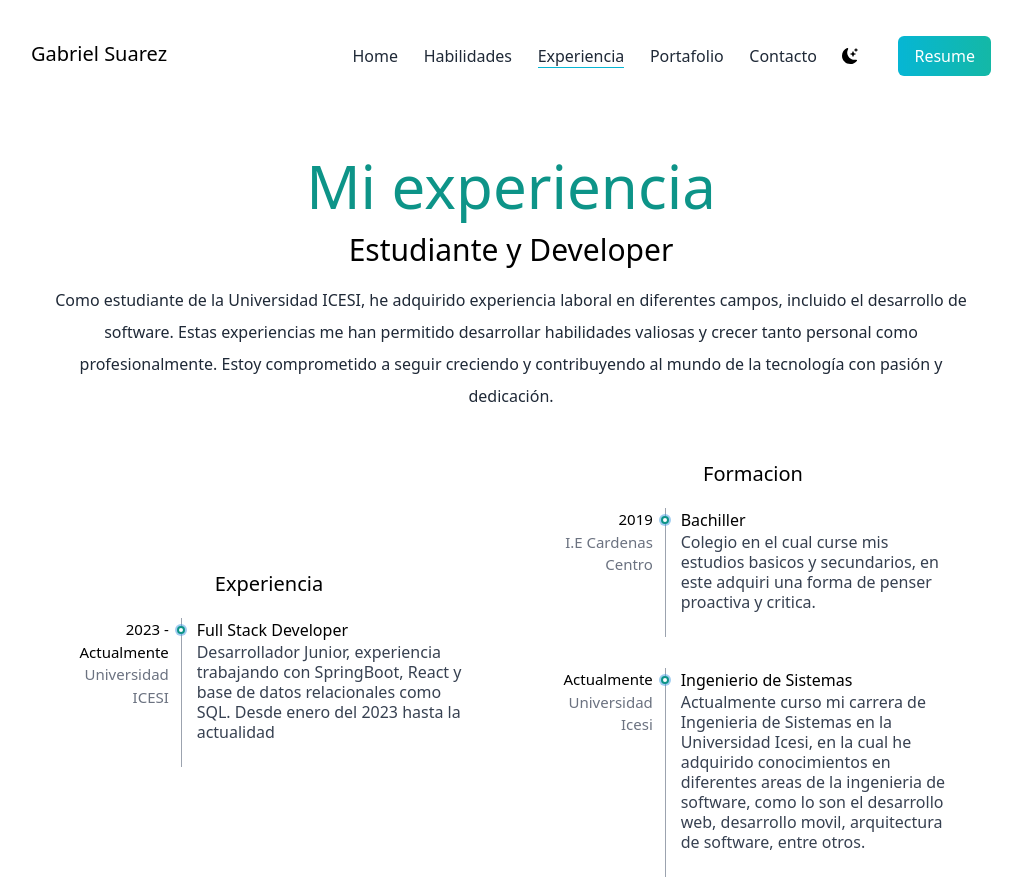
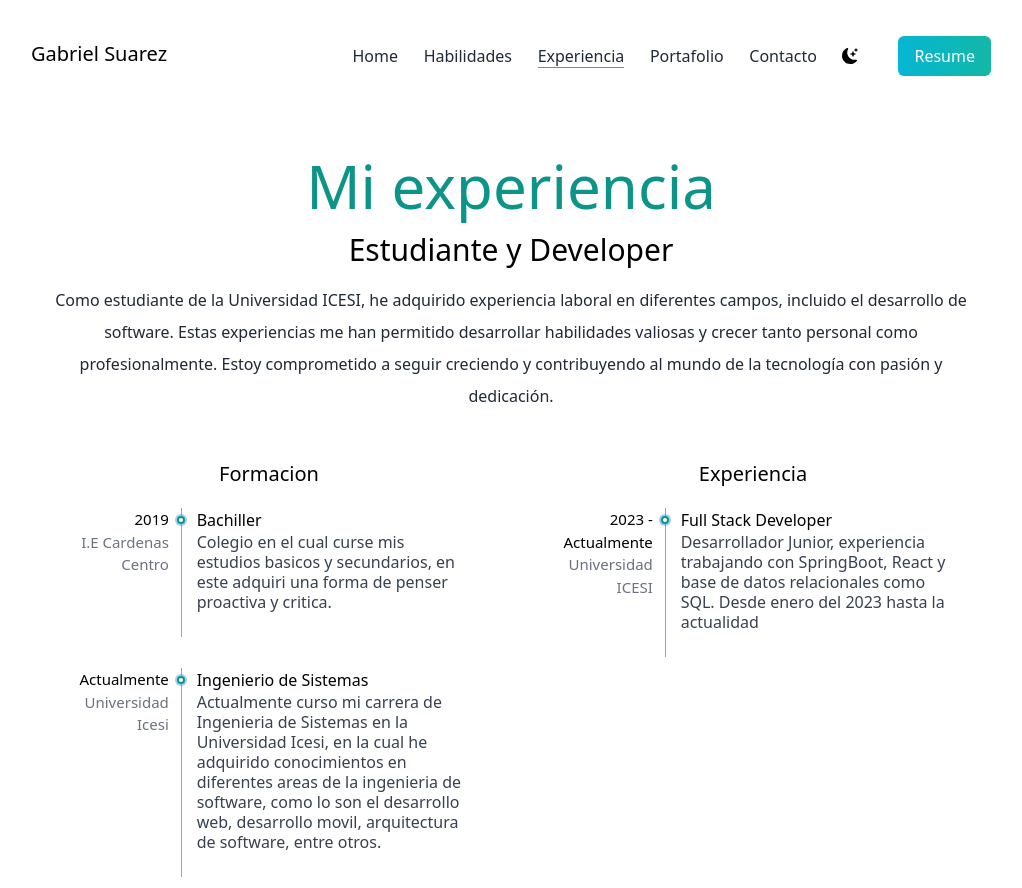
Before and after one commit to GabrielSB19/PortafolioGabrielS, a React (Vite) app: page / in a window 1280 px wide. Both pictures are taken after a click on the link "Experiencia". Shown: the top 888 px of the page, without its empty margins (129-1151 px from the left). Built offline with nearby package versions, Linux system fonts and the light colour scheme.

Commit message:
Changed the view of the experience

```diff
--- a/src/components/experience.jsx
+++ b/src/components/experience.jsx
@@ -18,7 +18,7 @@ const experience = () => {
           y dedicación.
         </p>
       </div>
-      <div className="flex flex-wrap justify-around gap-2 md:flex-row-reverse flex-col items-center">
+      <div className="flex flex-wrap justify-around gap-2 md:flex-row flex-col-reverse">
         <div className="md:w-[45%] p-5 w-[100%]">
           <h4 className="font-medium text-xl text-center">Formacion</h4>
           {TextExp.textExpF.map((item, index) => (
```
